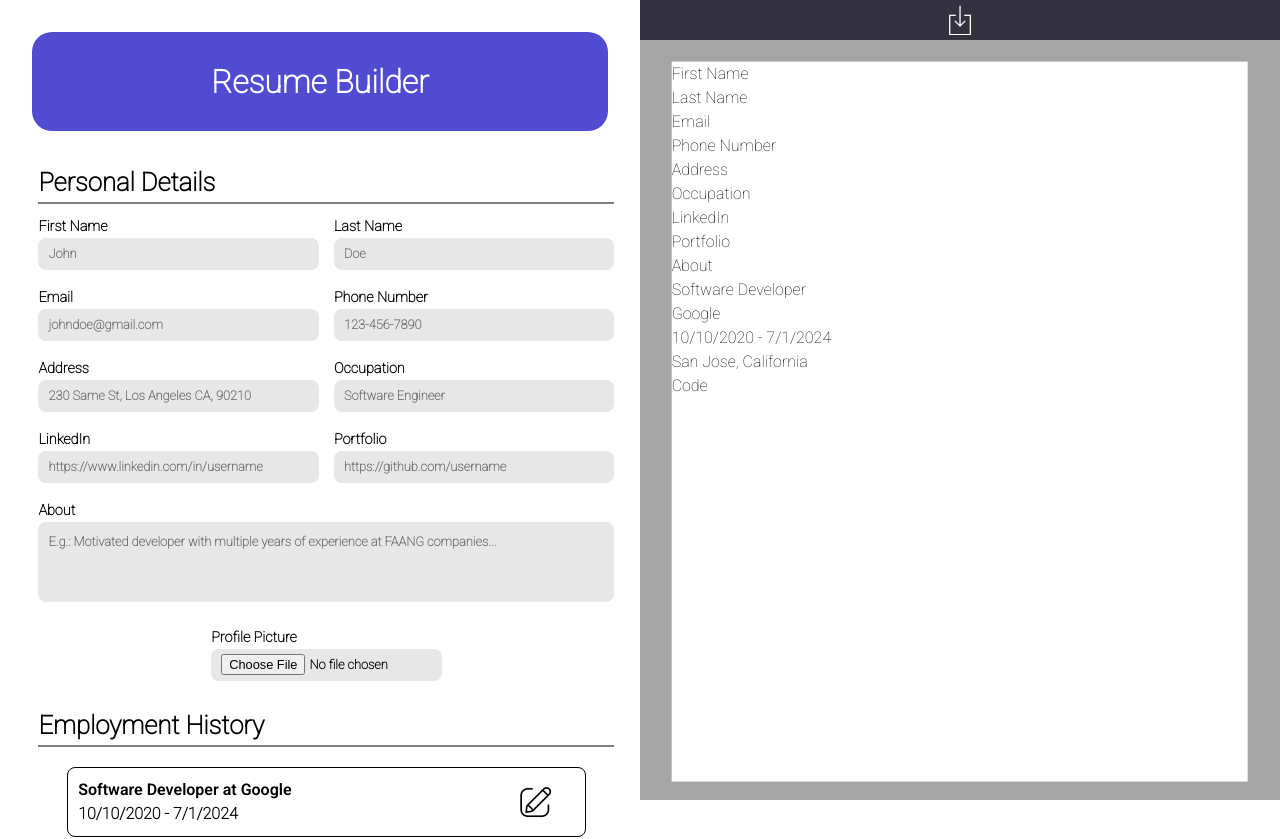
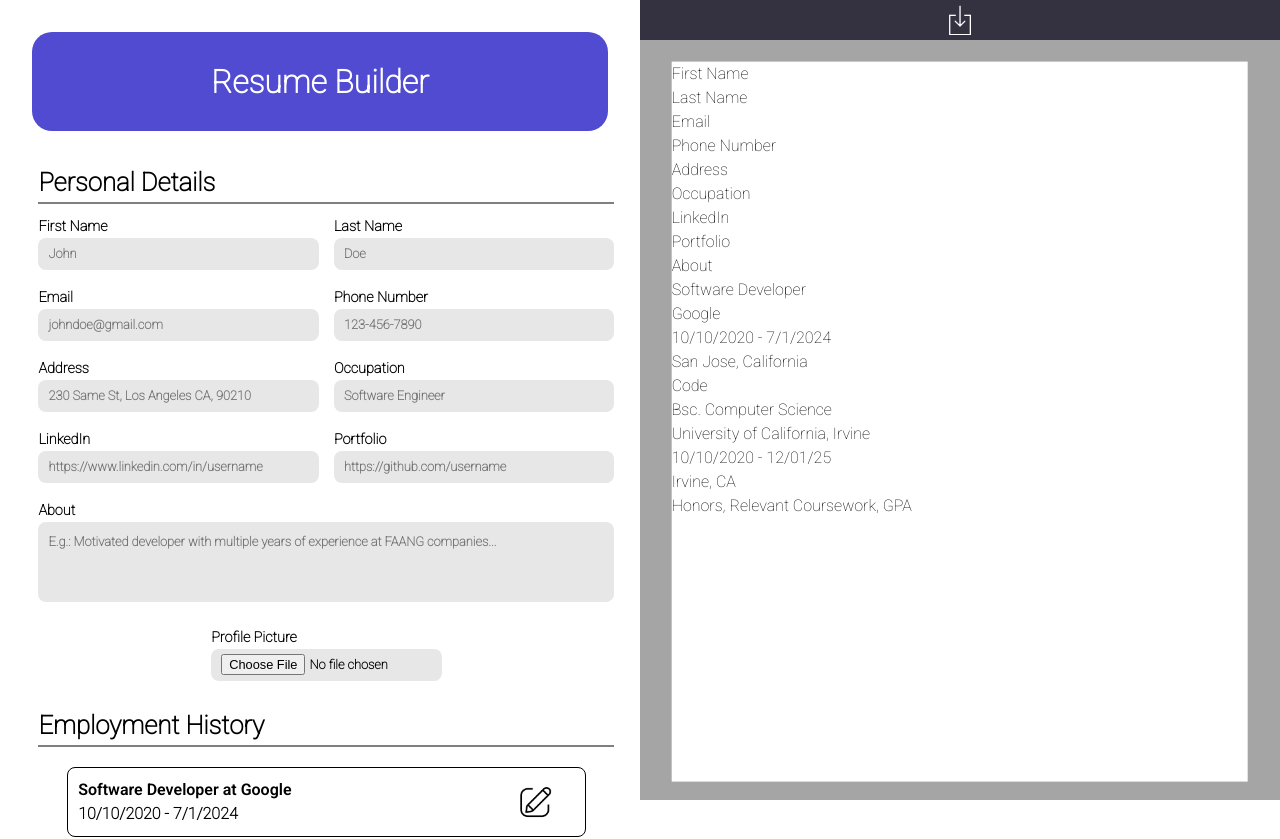
Before and after one commit to joshhkim02/cv-app-builder, a React (Vite) app: page / in a window 1280 px wide. Shown: the top 839 px of the page. Built offline with nearby package versions, Linux system fonts and the light colour scheme.

Commit message:
feat: updated GeneratePDF to reflect Education changes

```diff
--- a/src/components/GeneratePDF.jsx
+++ b/src/components/GeneratePDF.jsx
@@ -2,7 +2,11 @@
 import html2canvas from 'html2canvas';
 import jsPDF from 'jspdf';
 
-export default function GeneratePDF({ personalDetails, jobExperience }) {
+export default function GeneratePDF({
+  personalDetails,
+  jobExperience,
+  educationExperience,
+}) {
   // Download PDF Function
   const exportPDF = () => {
     const input = document.getElementById('resume_page');
@@ -60,6 +64,24 @@
         ) : (
           <p>No job experience available.</p>
         )}
+
+        {/* Job Experience Details */}
+        {educationExperience && educationExperience.length > 0 ? (
+          educationExperience.map((education, index) => (
+            <div key={index}>
+              <p>{education.degree || 'Degree'}</p>
+              <p>{education.school_name || 'School Name'}</p>
+              <p>
+                {education.start_date || 'Start Date'} -{' '}
+                {education.end_date || 'End Date'}
+              </p>
+              <p>{education.school_location || 'School Location'}</p>
+              <p>{education.school_description || 'School Description'}</p>
+            </div>
+          ))
+        ) : (
+          <p>No job experience available.</p>
+        )}
       </div>
     </div>
   );
```
